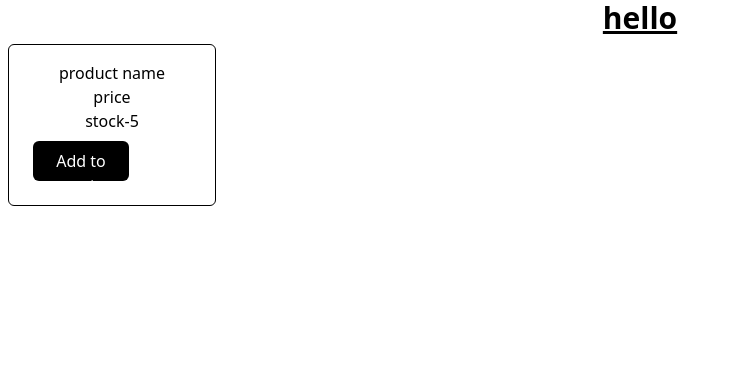
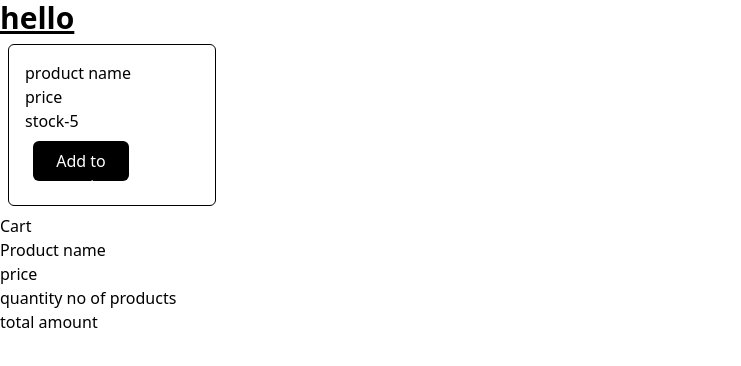
Before and after one commit to meghabathla/Practice-React, a React (Vite) app: page / in a window 1280 px wide. Shown: the top 366 px of the page, without its empty margins (0-741 px from the left). Built offline with nearby package versions, Linux system fonts and the light colour scheme.

Commit message:
added key

```diff
--- a/src/App.jsx
+++ b/src/App.jsx
@@ -1,5 +1,4 @@
-import { useState } from "react";
-import "./App.css";
+import { Cart } from "./components/Cart";
 import { Product } from "./components/Product";
 
 function App() {
@@ -8,6 +7,7 @@ function App() {
       <h1 className="text-3xl font-bold underline"> hello</h1>
 
       <Product />
+      <Cart />
     </>
   );
 }
```
